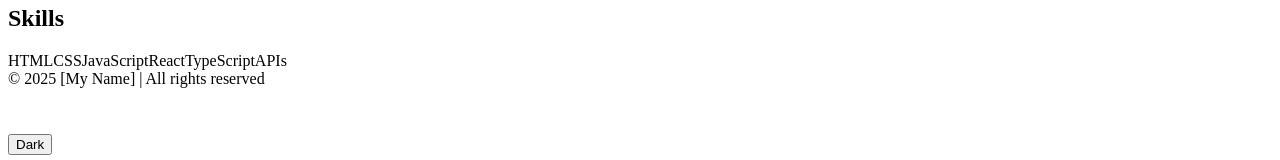
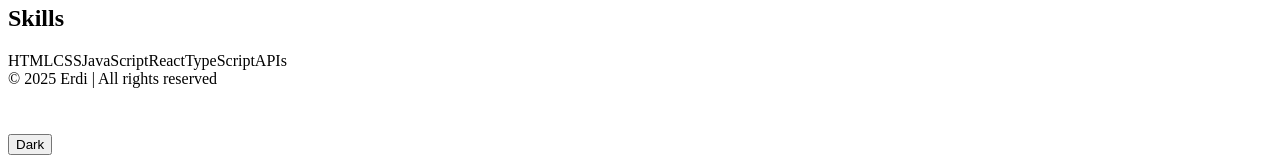
Before and after one commit to aoyn1xw/aoyn1xw.github.io, a React (Vite) app: page / in a window 1280 px wide. Shown: the part 7184-7344 px from the top of the page. Built offline with nearby package versions, Linux system fonts and the light colour scheme; no server answers; grey boxes are pictures that could not be loaded; the HTML template or start-up script is replaced by a standard one.

Commit message:
Update GitHub username and copyright notice

```diff
--- a/src/App.jsx
+++ b/src/App.jsx
@@ -1,6 +1,6 @@
 import React, { useEffect, useState } from 'react'
 
-const GITHUB_USERNAME = 'aoyn1xw' // replace if needed
+const GITHUB_USERNAME = 'aoyn1xw'
 const API_BASE = 'https://api.github.com'
 
 function SocialIcons({ profile }){
@@ -109,7 +109,7 @@ export default function App(){
 
         <footer className="site-footer">
           <div className="footer-inner">
-            <div className="copyright">© 2025 [My Name] | All rights reserved</div>
+            <div className="copyright">© 2025 Erdi | All rights reserved</div>
             <div className="sponsor-button">
               <iframe
                 src="https://github.com/sponsors/aoyn1xw/button"
```
